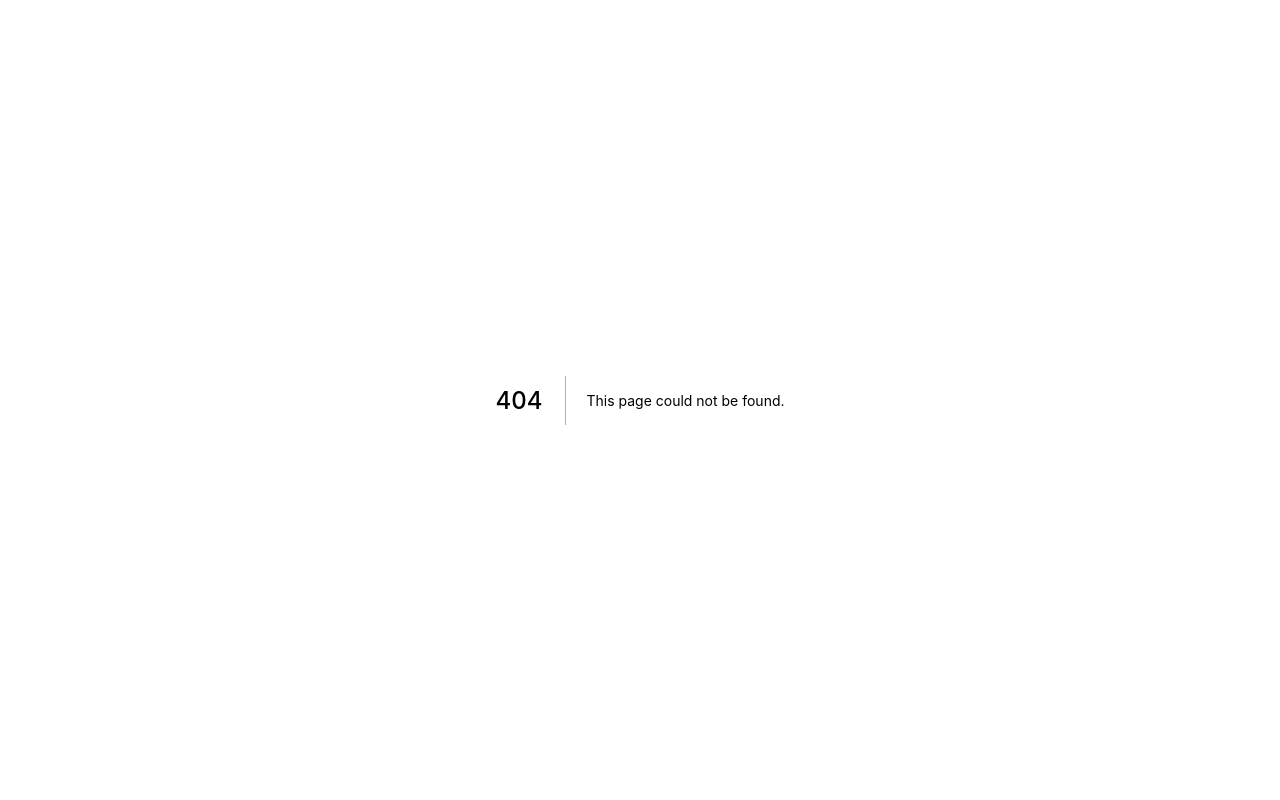
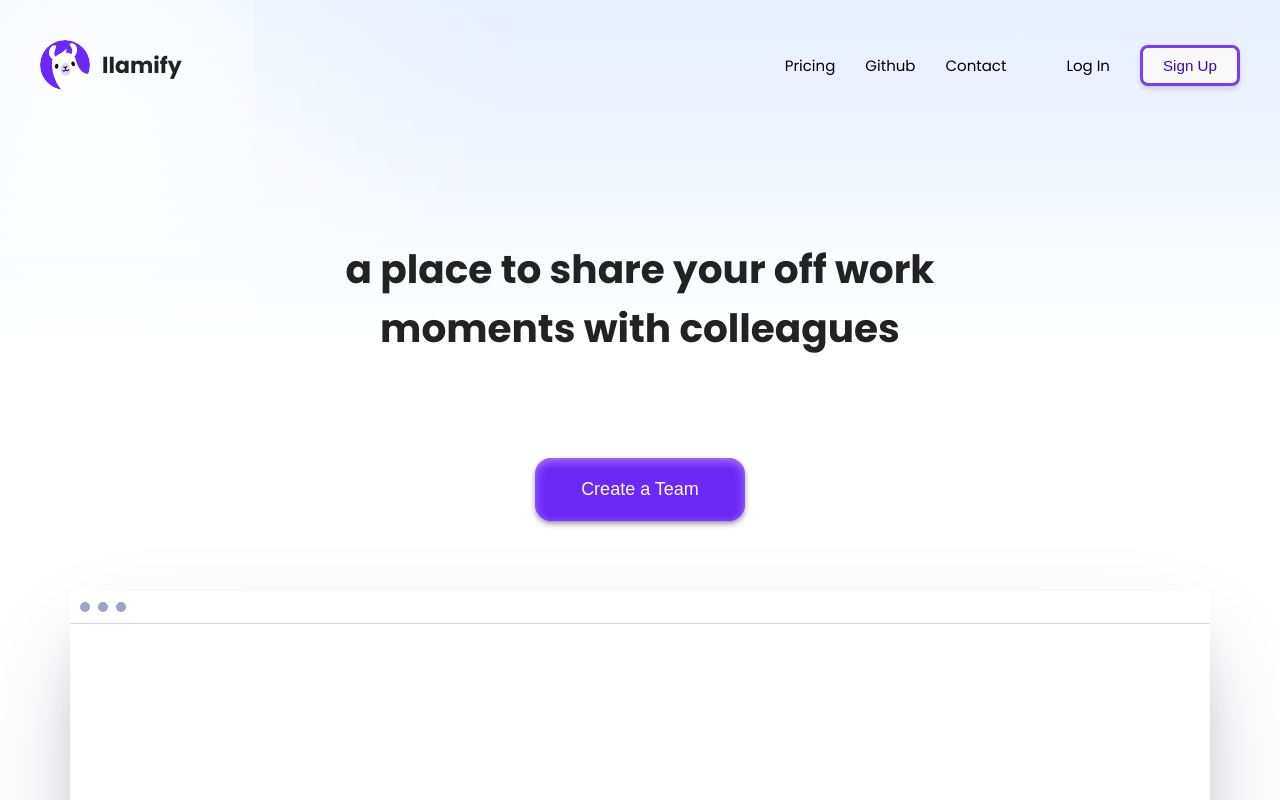
Before and after one commit to yury-n/llamify, a Next.js app: page /about in a window 1280 px wide. Before the commit this address had no page. Shown: the top 800 px of the page. Built offline with nearby package versions, Linux system fonts and the light colour scheme.

Commit message:
about page

```diff
--- a/components/NotificationsButton.js
+++ b/components/NotificationsButton.js
@@ -67,15 +67,13 @@ const NotificationsButton = () => {
             <div
               className="notification-thumb"
               style={{
-                backgroundImage: `url(https://firebasestorage.googleapis.com/v0/b/llamify.appspot.com/o/posts%2FkwxmofFGMFeC1qYzFPLebNKmq2k1%2Fthumb%2FkwxmofFGMFeC1qYzFPLebNKmq2k1%2F-MFVlvFTZQVrniuSKuM1.png?alt=media&token=1c84d0d7-ba4c-4587-81ba-7e875a2c4700)`,
+                backgroundImage: `url(https://images.unsplash.com/photo-1593642632559-0c6d3fc62b89?ixlib=rb-1.2.1&ixid=eyJhcHBfaWQiOjEyMDd9&auto=format&fit=crop&w=800&q=60)`,
               }}
             />
             <div className="comment">
               <div className="comment-body">
                 <span className="comment-author-name">Yury</span>
-                <span>
-                  That's a pretty awesome car here pretty awesome car here
-                </span>
+                <span>Love the thick table top, makes it real cozy</span>
               </div>
             </div>
           </div>
--- a/components/PostsGrid.js
+++ b/components/PostsGrid.js
@@ -3,7 +3,7 @@ import CreatePostButton from "./CreatePostButton";
 
 const PostsGrid = ({ posts, onShowPostSubmitModal, onPostRemove }) => {
   return (
-    <div className="posts-stream">
+    <div className="posts-grid">
       <CreatePostButton onShowPostSubmitModal={onShowPostSubmitModal} />
       {posts.map((post) => (
         <PostCard key={post.postId} post={post} onPostRemove={onPostRemove} />
--- /dev/null
+++ b/pages/about.js
@@ -0,0 +1,60 @@
+import Head from "./_head";
+
+const About = () => {
+  return (
+    <>
+      <Head />
+      <link
+        href="https://fonts.googleapis.com/css2?family=Poppins:wght@600"
+        rel="stylesheet"
+      ></link>
+      <link rel="stylesheet" media="screen, projection" href="/about.css" />
+      <div className="about-page">
+        <div className="header">
+          <div className="header-left-side">
+            <img className="about-logo" src="/images/logo-alt.svg" />
+            <span className="llamify">llamify</span>
+          </div>
+          <div className="header-right-side">
+            <a href="#" className="header-link">
+              Pricing
+            </a>
+            <a href="#" className="header-link">
+              Github
+            </a>
+            <a href="#" className="header-link" style={{ marginRight: 60 }}>
+              Contact
+            </a>
+            <a href="#" className="header-link">
+              Log In
+            </a>
+            <button className="button-wrapper">
+              <span className="button button-hollow" tabIndex="-1">
+                Sign Up
+              </span>
+            </button>
+          </div>
+        </div>
+        <div className="main-text">
+          a place to share your off work moments with colleagues
+        </div>
+        <div className="cta-button-wrapper">
+          <button className="button-wrapper">
+            <span className="button button-primary cta-button" tabIndex="-1">
+              Create a Team
+            </span>
+          </button>
+        </div>
+        <div className="mock-up">
+          <div className="mock-up-bar">
+            <span></span>
+            <span></span>
+            <span></span>
+          </div>
+        </div>
+      </div>
+    </>
+  );
+};
+
+export default About;
--- /dev/null
+++ b/public/about.css
@@ -0,0 +1,105 @@
+.header {
+  display: flex;
+  justify-content: space-between;
+  box-sizing: border-box;
+  padding: 40px;
+}
+
+.header-left-side,
+.header-right-side {
+  display: flex;
+  align-items: center;
+}
+
+.header-right-side {
+  justify-content: flex-end;
+}
+
+.about-logo {
+  width: 50px;
+  margin-right: 12px;
+  border-radius: 100%;
+  box-shadow: 0 0 110px 80px #ffffffe8;
+  box-shadow: 0 0 600px 220px #ffffffed;
+}
+
+.header-link {
+  text-decoration: none;
+  color: black;
+  font-size: 15px;
+  margin-right: 30px;
+}
+
+.llamify {
+  font-weight: 700;
+  font-size: 22px;
+}
+
+.about-page {
+  position: relative;
+}
+
+.about-page::before {
+  display: block;
+  content: "";
+  width: 100%;
+  height: 350px;
+  position: absolute;
+  z-index: -1;
+  top: 0;
+  background: linear-gradient(0deg, white, #e6eeff);
+}
+
+.mock-up {
+  width: 100%;
+  max-width: 1140px;
+  height: 500px;
+  box-shadow: rgba(50, 50, 93, 0.25) 0px 50px 100px -20px,
+    rgba(0, 0, 0, 0.3) 0px 30px 60px -30px;
+  backface-visibility: hidden;
+  transform: translateZ(0px);
+  margin: 70px auto 50px;
+  border-radius: 6px;
+  overflow: hidden;
+  background: white;
+}
+
+.mock-up-bar {
+  height: 2rem;
+  display: flex;
+  -webkit-box-align: center;
+  align-items: center;
+  background: rgb(255, 255, 255);
+  padding: 0px 10px;
+  border-bottom: 1px solid #d5d8db;
+}
+
+.mock-up-bar span {
+  height: 10px;
+  width: 10px;
+  margin-right: 0.5rem;
+  border-radius: 50%;
+  background: #9ba6c6;
+}
+
+.main-text {
+  max-width: 590px;
+  margin: auto;
+  text-align: center;
+  margin-top: 110px;
+  margin-bottom: 100px;
+  font-size: 39px;
+  font-weight: 700;
+}
+
+.cta-button-wrapper {
+  width: 100%;
+  display: flex;
+  justify-content: center;
+}
+
+.cta-button {
+  padding: 21px 46px;
+  border-radius: 16px;
+  font-size: 18px;
+}
--- a/utils/consts.js
+++ b/utils/consts.js
@@ -1 +1,3 @@
 export const RECENT_POSTS_COUNT = 6;
+
+export const TEAM_POSTS_PER_PAGE = 18;
```
Also changed, not shown: pages/index.js (+40 -26 lines), public/home.css (+23 -17 lines), public/images/logo-alt.svg (added).
